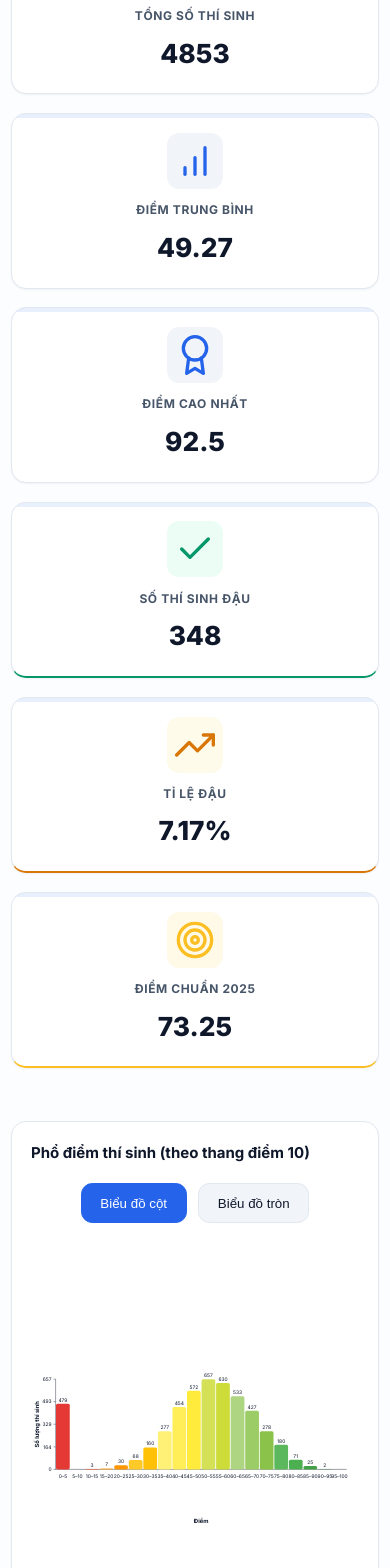
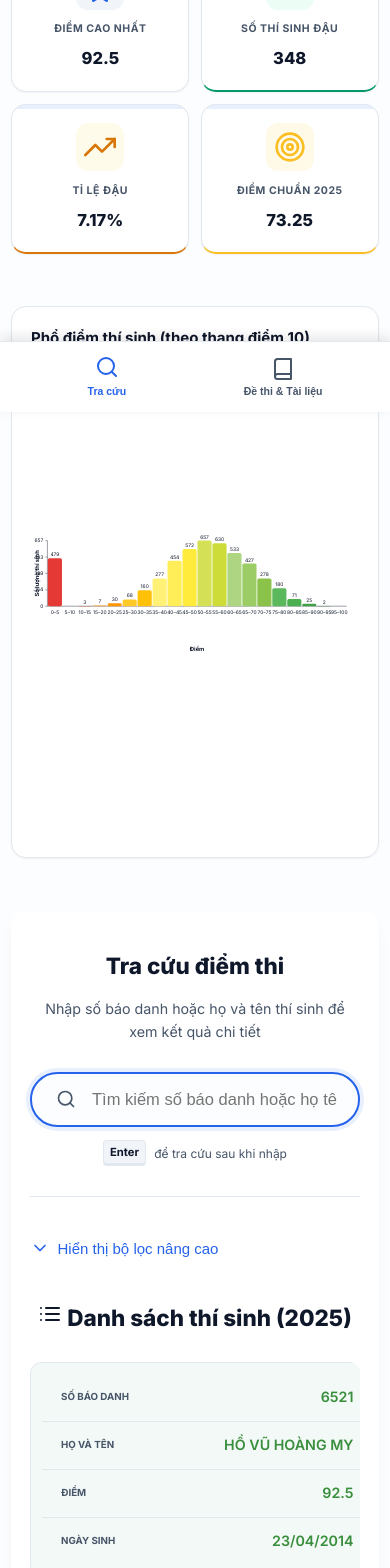
Before and after one commit to cungnhauhoc/tdn2025, a React (Vite) app: page /#/tra-cuu in a window 390 px wide. Shown: the part 432-2000 px from the top of the page. Built offline with nearby package versions, Linux system fonts and the light colour scheme.

Commit message:
feat: implement responsive mobile layouts and a persistent bottom navigation bar for improved usability.

```diff
--- a/src/App.tsx
+++ b/src/App.tsx
@@ -896,10 +896,18 @@ function App() {
                       <tbody>
                         {resultList.map((c, idx) => (
                           <tr key={`${c.soBaoDanh}-${idx}`} className={c.diem >= PASS_SCORE ? 'passed-row' : 'failed-row'}>
-                            <td style={{ color: getScoreColor(c.diem) }}>{c.soBaoDanh}</td>
-                            <td style={{ color: getScoreColor(c.diem) }}>{c.hoVaTen}</td>
-                            <td style={{ color: getScoreColor(c.diem), fontWeight: 'bold' }}>{c.diem}</td>
-                            <td style={{ color: getScoreColor(c.diem) }}>{c.ngaySinh}</td>
+                            <td data-label="Số báo danh" style={{ color: getScoreColor(c.diem) }}>
+                              <span className="td-value">{c.soBaoDanh}</span>
+                            </td>
+                            <td data-label="Họ và tên" style={{ color: getScoreColor(c.diem) }}>
+                              <span className="td-value">{c.hoVaTen}</span>
+                            </td>
+                            <td data-label="Điểm" style={{ color: getScoreColor(c.diem), fontWeight: 'bold' }}>
+                              <span className="td-value">{c.diem}</span>
+                            </td>
+                            <td data-label="Ngày sinh" style={{ color: getScoreColor(c.diem) }}>
+                              <span className="td-value">{c.ngaySinh}</span>
+                            </td>
                           </tr>
                         ))}
                       </tbody>
@@ -931,10 +939,18 @@ function App() {
                       <tbody>
                         {filteredData.slice((page-1)*pageSize, page*pageSize).map((c, idx) => (
                           <tr key={`${c.soBaoDanh}-${idx}`} className={c.diem >= PASS_SCORE ? 'passed-row' : 'failed-row'}>
-                            <td style={{ color: getScoreColor(c.diem) }}>{c.soBaoDanh}</td>
-                            <td style={{ color: getScoreColor(c.diem) }}>{c.hoVaTen}</td>
-                            <td style={{ color: getScoreColor(c.diem), fontWeight: 'bold' }}>{c.diem}</td>
-                            <td style={{ color: getScoreColor(c.diem) }}>{c.ngaySinh}</td>
+                            <td data-label="Số báo danh" style={{ color: getScoreColor(c.diem) }}>
+                              <span className="td-value">{c.soBaoDanh}</span>
+                            </td>
+                            <td data-label="Họ và tên" style={{ color: getScoreColor(c.diem) }}>
+                              <span className="td-value">{c.hoVaTen}</span>
+                            </td>
+                            <td data-label="Điểm" style={{ color: getScoreColor(c.diem), fontWeight: 'bold' }}>
+                              <span className="td-value">{c.diem}</span>
+                            </td>
+                            <td data-label="Ngày sinh" style={{ color: getScoreColor(c.diem) }}>
+                              <span className="td-value">{c.ngaySinh}</span>
+                            </td>
                           </tr>
                         ))}
                       </tbody>
@@ -1000,6 +1016,23 @@ function App() {
           <UpArrowIcon />
         </button>
       )}
+
+      <nav className="bottom-nav">
+        <button
+          className={`bottom-nav-item ${currentView === 'search' ? 'active' : ''}`}
+          onClick={() => setCurrentView('search')}
+        >
+          <SearchIcon />
+          <span>Tra cứu</span>
+        </button>
+        <button
+          className={`bottom-nav-item ${currentView === 'materials' ? 'active' : ''}`}
+          onClick={() => setCurrentView('materials')}
+        >
+          <BookIcon />
+          <span>Đề thi & Tài liệu</span>
+        </button>
+      </nav>
     </div>
   );
 }
--- a/src/BarChart.tsx
+++ b/src/BarChart.tsx
@@ -8,8 +8,14 @@ interface BarChartProps {
 export const BarChart: React.FC<BarChartProps> = ({ bins, binLabels }) => {
   const maxValue = Math.max(...bins, 1);
   const width = 800;
-  const chartHeight = 300; // Increased from 200 to 250
-  const margin = { top: 20, right: 30, bottom: 60, left: 60 }; // Increased bottom and left margins
+  const isMobile = typeof window !== 'undefined' && window.innerWidth < 768;
+  const chartHeight = isMobile ? 220 : 300;
+  const margin = {
+    top: 20,
+    right: 30,
+    bottom: isMobile ? 40 : 60,
+    left: isMobile ? 40 : 60
+  };
   const innerWidth = width - margin.left - margin.right;
   const innerHeight = chartHeight - margin.top - margin.bottom;
   const barWidth = innerWidth / bins.length - 2;
--- a/src/PieChart.tsx
+++ b/src/PieChart.tsx
@@ -169,7 +169,7 @@ export const PieChart: React.FC<PieChartProps> = ({ bins, binLabels }) => {
         </h4>
         <div style={{
           display: 'grid',
-          gridTemplateColumns: 'repeat(auto-fill, minmax(140px, 1fr))',
+          gridTemplateColumns: window.innerWidth < 480 ? 'repeat(2, 1fr)' : 'repeat(auto-fill, minmax(140px, 1fr))',
           gap: '8px',
           width: '100%'
         }}>
--- a/src/styles.css
+++ b/src/styles.css
@@ -885,12 +885,29 @@ body {
 @media (max-width: 600px) {
   .result-details-grid {
     grid-template-columns: 1fr;
+    gap: var(--spacing-md);
   }
 
   .score-focus {
     flex-direction: column !important;
-    align-items: flex-start;
+    align-items: center;
     gap: var(--spacing-sm);
+    padding: var(--spacing-md);
+  }
+
+  .score-number {
+    font-size: 2.5rem;
+  }
+
+  .result-card-footer {
+    flex-direction: column;
+    align-items: center;
+    gap: var(--spacing-sm);
+    text-align: center;
+  }
+
+  .exam-info-tag {
+    justify-content: center;
   }
 }
 
@@ -1209,6 +1226,125 @@ body {
     font-size: var(--font-size-sm);
   }
 }
+
+/* Bottom Navigation for Mobile */
+.bottom-nav {
+  display: none;
+  position: fixed;
+  bottom: 0;
+  left: 0;
+  right: 0;
+  height: 70px;
+  background: var(--bg-card);
+  border-top: 1px solid var(--border-color);
+  box-shadow: 0 -4px 12px rgba(0, 0, 0, 0.1);
+  z-index: 9999;
+  padding: 0 var(--spacing-md);
+  backdrop-filter: blur(10px);
+}
+
+@media (max-width: 768px) {
+  .bottom-nav {
+    display: flex;
+    justify-content: space-around;
+    align-items: center;
+  }
+
+  .nav-links {
+    display: none !important; /* Hide top tabs on mobile */
+  }
+
+  .modern-header {
+    padding: var(--spacing-sm) 0;
+  }
+
+  .brand-header {
+    margin-bottom: 0;
+  }
+
+  .brand-name {
+    font-size: 1.2rem;
+  }
+
+  .brand-tagline {
+    font-size: 0.65rem;
+  }
+
+  .nav-container {
+    justify-content: center;
+    padding-top: var(--spacing-xs);
+  }
+
+  body {
+    padding-bottom: 80px; /* Space for bottom nav */
+  }
+
+  .stats-grid {
+    grid-template-columns: repeat(2, 1fr) !important; /* Force 2 columns on mobile */
+    gap: var(--spacing-sm);
+  }
+
+  .stat-card {
+    padding: var(--spacing-md) var(--spacing-sm);
+  }
+
+  .stat-value {
+    font-size: 1.25rem;
+  }
+
+  .stat-card svg {
+    width: 32px;
+    height: 32px;
+  }
+}
+
+@media (max-width: 480px) {
+  .stats-grid {
+    grid-template-columns: repeat(2, 1fr) !important;
+  }
+
+  .stat-label {
+    font-size: 0.7rem;
+  }
+
+  .stat-value {
+    font-size: 1.1rem;
+  }
+}
+
+.bottom-nav-item {
+  display: flex;
+  flex-direction: column;
+  align-items: center;
+  justify-content: center;
+  gap: 4px;
+  background: transparent;
+  border: none;
+  color: var(--text-secondary);
+  font-size: 0.7rem;
+  font-weight: 600;
+  cursor: pointer;
+  padding: 8px 0;
+  transition: all 0.2s;
+  flex: 1;
+  text-decoration: none;
+}
+
+.bottom-nav-item svg {
+  width: 24px;
+  height: 24px;
+  transition: transform 0.2s;
+}
+
+.bottom-nav-item.active {
+  color: var(--accent-primary);
+}
+
+.bottom-nav-item.active svg {
+  color: var(--accent-primary);
+  transform: translateY(-2px);
+}
+
 /* Year Selector */
 .year-selector {
   display: flex;
@@ -1508,12 +1644,33 @@ body {
   .materials-sidebar {
     border-right: none;
     border-bottom: 1px solid var(--border-color);
-    max-height: 400px;
+    max-height: 320px;
+  }
+
+  .sidebar-header {
+    padding: var(--spacing-md);
   }
 
   .sidebar-nav {
     display: grid;
-    grid-template-columns: repeat(auto-fill, minmax(250px, 1fr));
+    grid-template-columns: repeat(auto-fill, minmax(160px, 1fr));
+    gap: 8px;
+    padding: 8px;
+  }
+
+  .materials-content {
+    padding: var(--spacing-md);
+  }
+
+  .welcome-content h2 {
+    font-size: 1.25rem;
+  }
+
+  .welcome-content p {
+    font-size: 1rem;
+  }
+
+  .welcome-stats {
     gap: var(--spacing-md);
   }
 }
@@ -1809,3 +1966,70 @@ body {
 .markdown-body div[style]:hover {
   transform: scale(1.01);
 }
+
+.table-responsive {
+  width: 100%;
+  overflow-x: auto;
+  -webkit-overflow-scrolling: touch;
+  margin-bottom: var(--spacing-md);
+  border-radius: var(--border-radius);
+}
+
+@media (max-width: 600px) {
+  .candidates-table thead {
+    display: none; /* Hide header on mobile cards */
+  }
+
+  .candidates-table, .candidates-table tbody, .candidates-table tr, .candidates-table td {
+    display: block;
+    width: 100%;
+  }
+
+  .candidates-table tr {
+    margin-bottom: var(--spacing-md);
+    background: var(--bg-card);
+    border: 1px solid var(--border-color);
+    border-radius: var(--border-radius);
+    padding: var(--spacing-sm);
+    box-shadow: var(--shadow-sm);
+  }
+
+  .candidates-table td {
+    display: grid;
+    grid-template-columns: 110px 1fr; /* Cố định độ rộng nhãn để nhường chỗ cho dữ liệu */
+    align-items: start;
+    border: none;
+    border-bottom: 1px solid var(--border-color);
+    padding: 12px var(--spacing-md);
+    gap: 12px;
+    width: 100%;
+    box-sizing: border-box;
+  }
+
+  .candidates-table td:last-child {
+    border-bottom: none;
+  }
+
+  .candidates-table td::before {
+    content: attr(data-label);
+    font-weight: 700;
+    color: var(--text-secondary);
+    font-size: 0.65rem;
+    text-transform: uppercase;
+    text-align: left;
+    padding-top: 3px;
+  }
+
+  .td-value {
+    text-align: right;
+    word-break: break-word;
+    white-space: normal !important;
+    font-size: 0.95rem;
+    font-weight: 600;
+    color: inherit;
+    display: block;
+    width: 100%;
+  }
+}
+
+}
```
